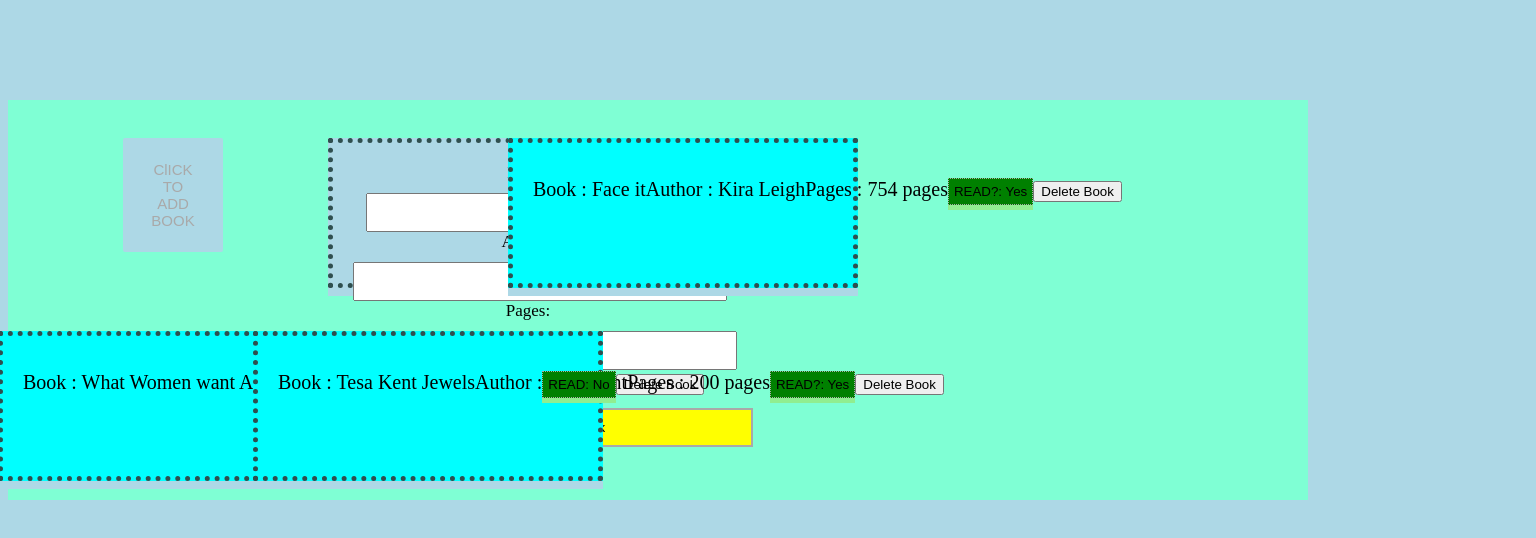
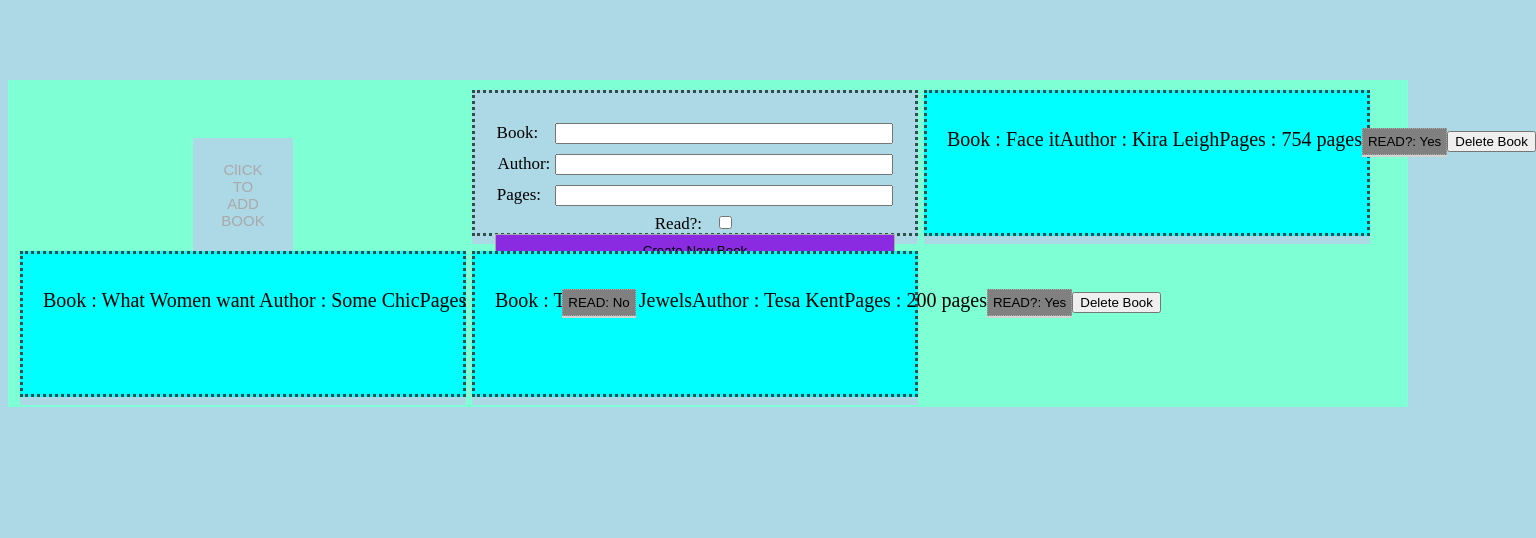
Before and after one commit to grace-mugoiri/library, a plain HTML site: page index.html in a window 1280 px wide. Both pictures are taken after a click on the button "ClICK TO ADD BOOK". Shown: the whole page, 1536 px wide, since content can reach past the window. Drawn offline with Linux system fonts and the light colour scheme.

```diff
--- a/custom.css
+++ b/custom.css
@@ -3,21 +3,20 @@
 }
 #container {
     background-color: aquamarine;
-    margin: 100px auto;
-    width: 1300px;
-    height: 400px;
+    margin: 80px auto;
+    width: 1400px;
 }
 #gridcontainer {
     display: grid;
-    grid-template-columns: 300px 200px 300px;
-    padding: 15px;
-    grid-gap: 20px 5px;
+    grid-template-columns: 450px 450px 450px;
+    padding: 10px;
+    grid-gap: 15px 2px;
     justify-items: center;
     align-items: center;
 }
 .cards {
-    border: 5px dotted darkslategray;
-    width: 300px;
+    border: 3px dotted darkslategray;
+    width: 400px;
     height: 100px;
     padding: 20px;
     background-color: aqua;
@@ -27,59 +26,55 @@
     text-align: center;
 }
 .newbook {
-    width: 350px;
+    width: 400px;
     height: 100px;
     font-size: 17px;
     margin: 0 auto;
-    border: 5px dotted darkslategray;
+    border: 3px dotted darkslategray;
     box-shadow: 0px 8px 0px lightblue;
     padding: 20px;
+    display: block;
     background-color: lightblue;
     text-align: center;
 }
 #newBookButton {
-    padding: 10px;
-    background-color: yellow;
+    padding: 8px;
+    background-color: blueviolet;
     outline: none;
-    border: 2px solid darkgray;
+    border: 1px solid darkgray;
     cursor: pointer;
     margin: 0 auto;
     width: 400px;
-    margin-top: 10px;
 }
 #addFormDiv {
-    width: 400px;
-    height: 150px;
+    width: 100px;
+    height: 50px;
     padding: 20px;
     border: 3px solid transparent;
     box-shadow: 0px 8px 0px transparent;
 }
 
 .textInput {
-    width: 350px;
+    width: 330px;
 }
 #author {
     margin-left: 0px;
-    padding: 10px;
     margin-top: 10px;
-    gap: 2px;
 }
 #pages {
     margin-left: 10px;
-    padding: 10px;
     margin-top: 10px;
 }
 #title, #read {
     margin-left: 13px;
-    padding: 10px;
     margin-top: 10px;
 }
 .readbutton {
     position: relative;
-    background-color: green;
+    background-color: gray;
     padding: 5px;
     border: 1px dotted darkgray;
-    box-shadow: 0px 5px 0px lightgreen;
+    box-shadow: 0px 2px 0px lightgray;
     cursor: pointer;
     transition: .5s;
     margin-top: 15px;
@@ -87,22 +82,22 @@
 .readbutton:hover {
     box-shadow: none;
     top: 2px;
-    background-color: red;
+    background-color: darkslategrey;
     transition: .5s;
 }
 .readbutton:active {
     box-shadow: none;
     top: 2px;
-    background-color: red;
+    background-color: darkslategrey;
 }
 .removebutton {
     position: relative;
-    background-color: orange;
+    background-color: red;
     padding: 5px;
     border: 1px dotted darkgray;
     box-shadow: 0px 2px 0px red;
     cursor: pointer;
-    margin-top: 14px;
+    margin-top: 15px;
 }
 .addForm {
     padding: 20px;
```
